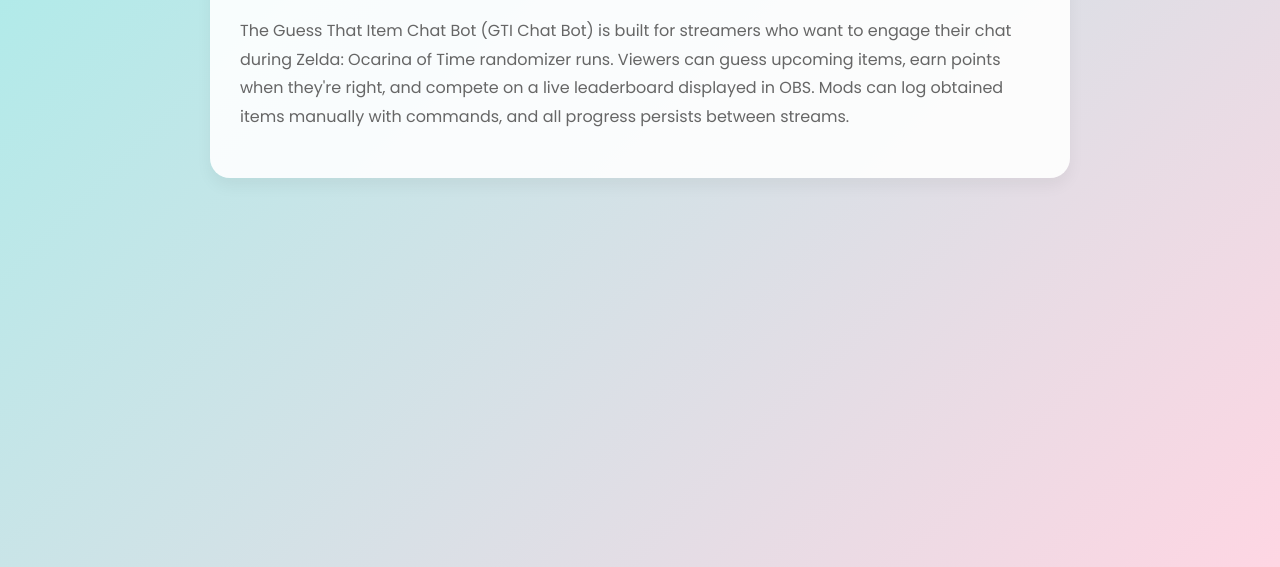
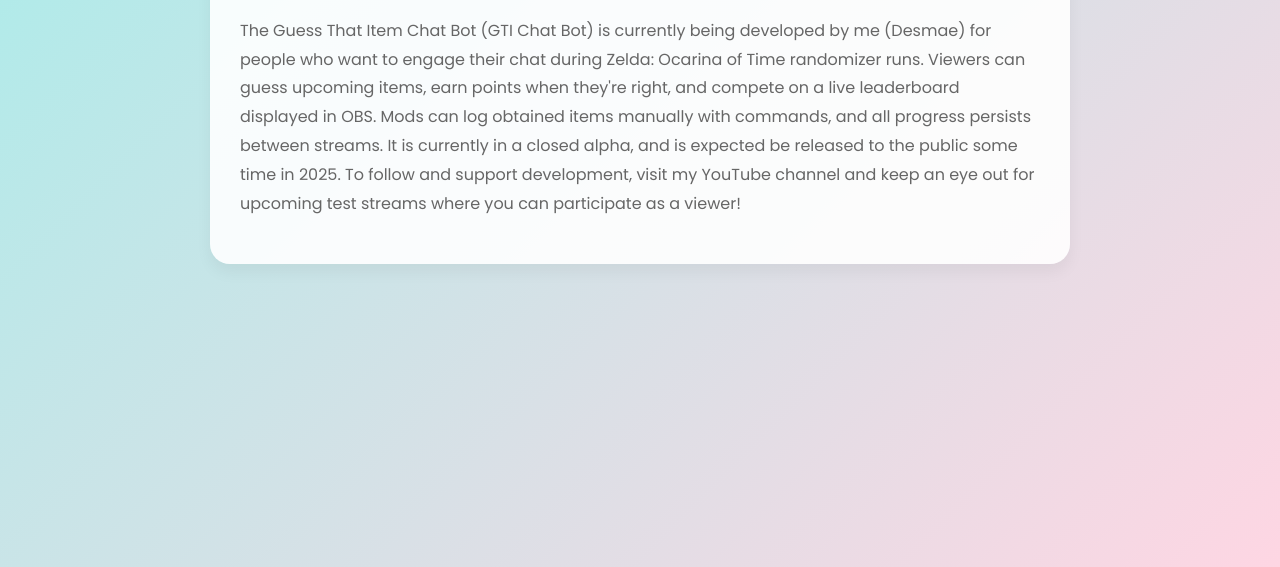
Before and after one commit to desmae/desmae.github.io, a plain HTML site: page index.html in a window 1280 px wide. Shown: the part 233-800 px from the top of the page. Drawn offline with Linux system fonts and the light colour scheme.

Commit message:
update index html

```diff
--- a/index.html
+++ b/index.html
@@ -3,7 +3,6 @@
 <head>
   <meta charset="UTF-8">
   <title>GTI Chat Bot</title>
-  <!-- Google Fonts for a Zelda-inspired look -->
   <link href="https://fonts.googleapis.com/css?family=Cinzel:400,700|Open+Sans:400,600&display=swap" rel="stylesheet">
   <meta name="viewport" content="width=device-width, initial-scale=1.0">
   <link rel="stylesheet" href="styles.css">
@@ -22,8 +21,10 @@
 
   <div class="container">
     <h1>Guess That Item Chatbot</h1>
-    <p>The Guess That Item Chat Bot (GTI Chat Bot) is built for streamers who want to engage their chat during Zelda: Ocarina of Time randomizer runs.
-       Viewers can guess upcoming items, earn points when they're right, and compete on a live leaderboard displayed in OBS. Mods can log obtained items manually with commands, and all progress persists between streams.</p>
+    <p>The Guess That Item Chat Bot (GTI Chat Bot) is currently being developed by me (Desmae) for people who want to engage their chat during Zelda: Ocarina of Time randomizer runs.
+       Viewers can guess upcoming items, earn points when they're right, and compete on a live leaderboard displayed in OBS. Mods can log obtained items manually with commands,
+       and all progress persists between streams. It is currently in a closed alpha, and is expected be released to the public some time in 2025. To follow and support development,
+      visit <a href="https://www.youtube.com/@desmae">my YouTube channel</a> and keep an eye out for upcoming test streams where you can participate as a viewer!</p>
   </div>
 </body>
 </html>
```
Also changed, not shown: commands.html (+0 -3 lines).
